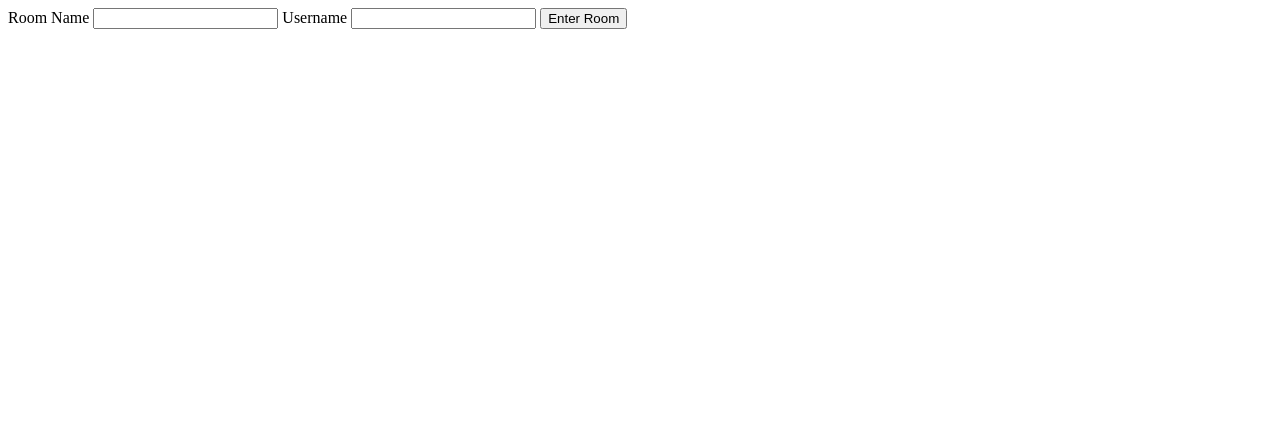
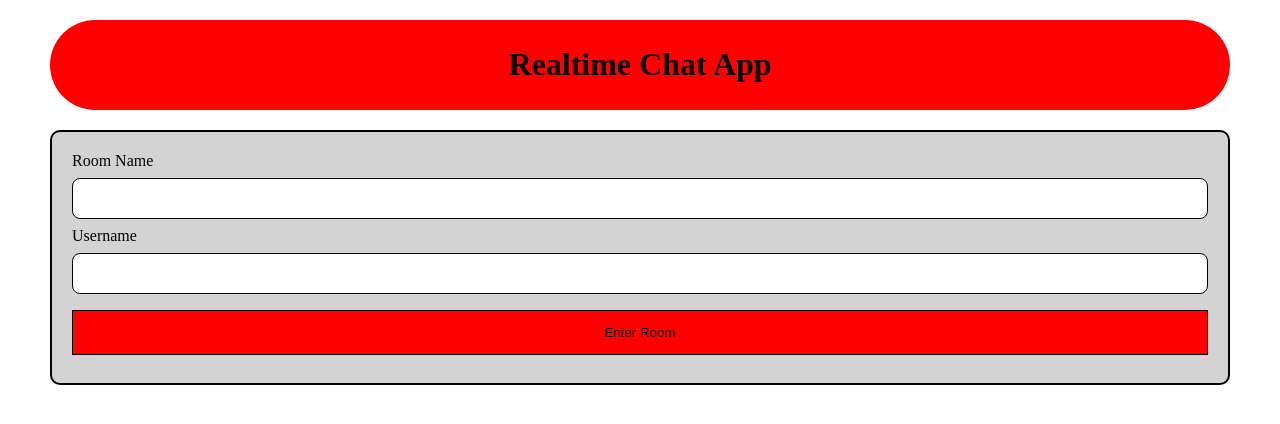
Before and after one commit to KAJALKUSH/RealTimeChatApp, a Django app: template templates/home.html in a window 1280 px wide. Shown: the top 424 px of the page. Run offline with Django 4.2, Linux system fonts and the light colour scheme; the template is opened without the code that fills it, so the values that code supplies are empty.

Commit message:
Update home.html

```diff
--- a/templates/home.html
+++ b/templates/home.html
@@ -3,16 +3,83 @@
 <head>
 <meta name="viewport" content="width=device-width, initial-scale=1">
 <style>
+body {
+  margin: 0 auto;
+  max-width: auto;
+  padding: 0 50px;
+}
 
+.container {
+  border: 2px solid black;
+  background-color: lightgray;
+  border-radius: 10px;
+  padding: 20px;
+  margin: 20px 0;
+}
+
+
+
+.container::after {
+  content: "";
+  clear: both;
+  display: table;
+}
+
+
+
+
+
+.time-right {
+  float: right;
+  color: rgb(25, 173, 55);
+}
+
+.time-left {
+  float: left;
+  color: rgb(33, 25, 25);
+}
+</style>
 </head>
 <body>
 
 <div align="center">
-    <h2>Django Chat</h2>
+    <h1>Realtime Chat App</h1>
 </div>
 
 
+<div class="container">
+    <style>
+    input[type=text], select {
+    width: 100%;
+    padding: 12px 20px;
+    margin: 8px 0;
+    display: inline-block;
+    border: 1px solid black;
+    border-radius: 8px;
+    box-sizing: border-box;
+    }
 
+    input[type=submit] {
+    width: 100%;
+    background-color: red;
+    color: rgb(15, 15, 15);
+    padding: 14px 20px;
+    margin: 8px 0;
+    border: 1px solid black;
+    border-radius: 0px;
+    cursor: pointer;
+    }
+
+    input[type=submit]:hover {
+    background-color: darkslategray;
+    }
+
+    div {
+    border-radius: 500px;
+    background-color: red;
+    padding: 5px;
+    margin: 20px 0;
+    }
     </style>
 
     <form id="post-form" method="POST" action="checkview">
```
